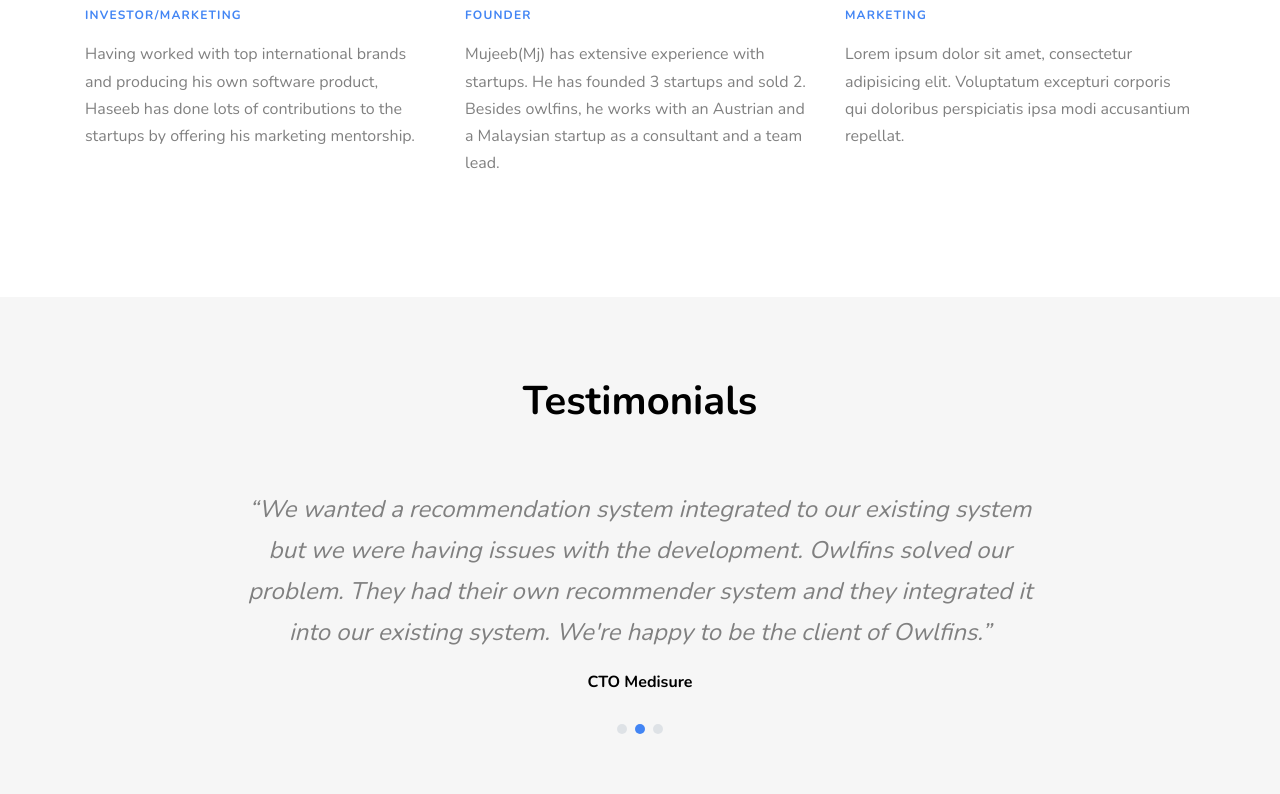
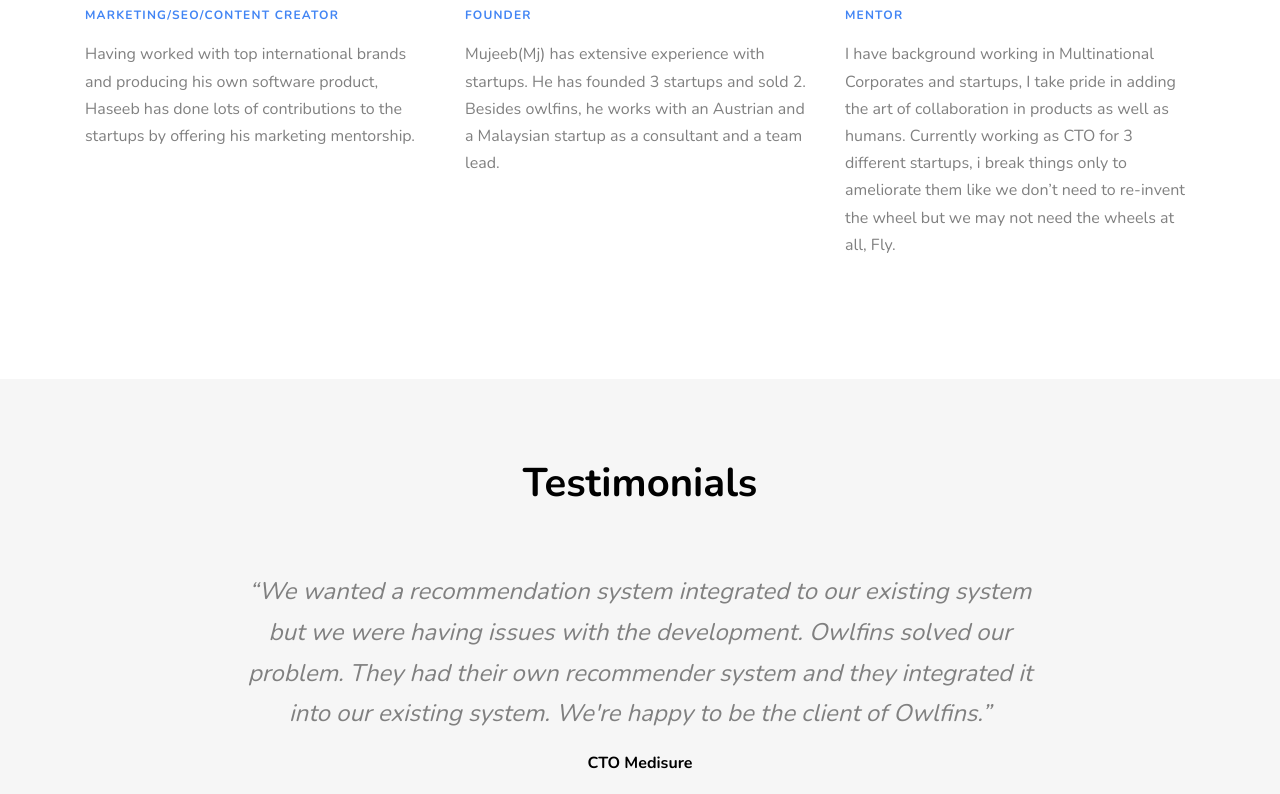
Before and after one commit to mujeebishaque/bahaar, a plain HTML site: page index.html in a window 1280 px wide. Shown: the part 5393-6187 px from the top of the page. Drawn offline with nearby package versions, Linux system fonts and the light colour scheme; files whose address does not match are found by name.

Commit message:
Added CB's and Sunny's description

```diff
--- a/index.html
+++ b/index.html
@@ -247,7 +247,7 @@
 								</div>
 							</div>
 							<h2 class="text-black h1">Mr. Haseeb</h2>
-							<span class="sub-title d-block mb-3">Investor/Marketing</span>
+							<span class="sub-title d-block mb-3">Marketing/SEO/Content Creator</span>
 							<p>Having worked with top international brands and producing his own software product, Haseeb has done lots of contributions to the startups by offering his marketing mentorship.</p>
 						</div>
 					</div>
@@ -281,8 +281,13 @@
 								</div>
 							</div>
 							<h2 class="text-black h1">W. Sunny</h2>
-							<span class="sub-title d-block mb-3">Marketing</span>
-							<p>Lorem ipsum dolor sit amet, consectetur adipisicing elit. Voluptatum excepturi corporis qui doloribus perspiciatis ipsa modi accusantium repellat.</p>
+							<span class="sub-title d-block mb-3">Mentor</span>
+							<p>
+								I have background working in Multinational Corporates and startups,
+								I take pride in adding the art of collaboration in products as well as humans.
+								Currently working as CTO for 3 different startups,
+								i break things only to ameliorate them like we don’t need to re-invent the wheel but we may not need the wheels at all, Fly.
+							</p>
 						</div>
 					</div>
 				</div>
```
